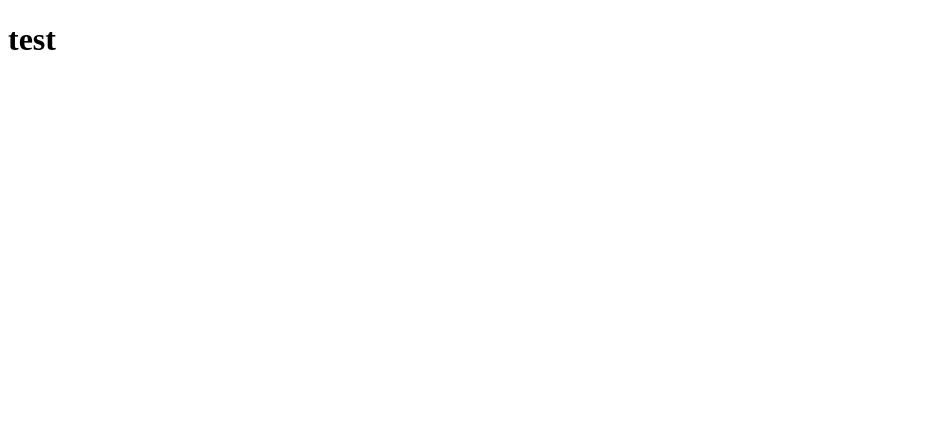
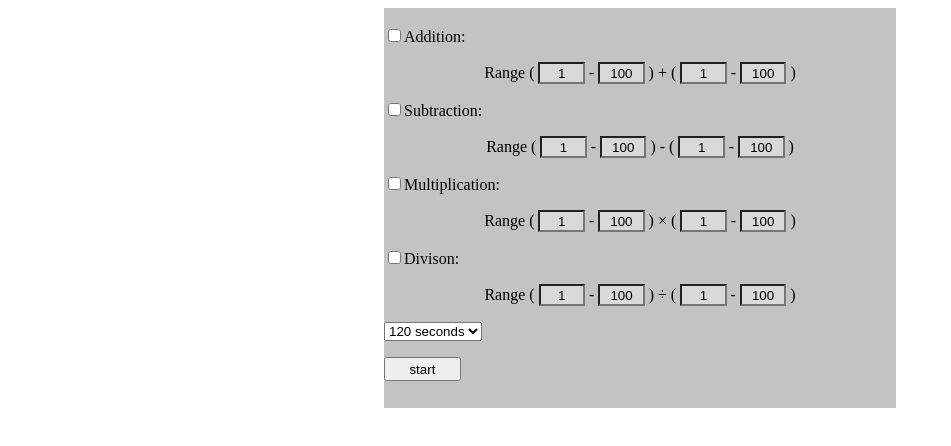
Before and after one commit to 17AIS/men-math, a plain HTML site: page public/index.html in a window 1280 px wide. Shown: the whole page, without its empty margins (0-951 px from the left). Drawn offline with Linux system fonts and the light colour scheme.

Commit message:
finished the frontend of the first page

```diff
--- /dev/null
+++ b/public/button.js
@@ -0,0 +1,7 @@
+
+
+const test =  document.getElementById('additionMax1')
+const hello = document.getElementById('additionMax1')
+function check() {
+    alert(hello)
+}
--- a/public/index.html
+++ b/public/index.html
@@ -1,5 +1,96 @@
 <!DOCTYPE html>
 
-<title>men math</title>
+<head>
 
-<h1>test</h1>
+    <title style="color: aqua;">men math</title>
+    <link href="style.css" rel="stylesheet">
+    <script src="button.js"></script>
+
+
+</head>
+
+<body>
+    <div class="menu-backgroud">
+
+        <div style="font-size: 16px;">
+                    <div style="-webkit-text-fill-color: rgb(195, 195, 195) ;">a</div>
+        </div>
+        <div>
+            <input type="checkbox" data-user-id="additioOption">Addition:
+            <p style="text-align: center;">
+                Range (
+                <input class="range"   data-user-id="additionMin1" value="1">
+                -
+                <input class="range"   data-user-id="additionMax1" value="100">
+                ) + (
+                <input class="range"   data-user-id="additionMin2" value="1">
+                -
+                <input class="range"   data-user-id="additionMax2" value="100">
+                )
+            </p>
+        </div>
+
+        <div>
+            <input type="checkbox" data-user-id="subtractionOption">Subtraction:
+            <p style="text-align: center;">
+                Range (
+                <input class="range"   data-user-id="subtractionMin1" value="1">
+                -
+                <input class="range"   data-user-id="subtractionMax1" value="100">
+                ) - (
+                <input class="range"   data-user-id="subtractionMin2" value="1">
+                -
+                <input class="range"   data-user-id="subtractionMax2" value="100">
+            )
+            </p>
+        </div>
+
+        <div>
+            <input type="checkbox" data-user-id="multiplicationOption">Multiplication:
+            <p style="text-align: center;">
+                Range (
+                <input class="range"   data-user-id="multiplicationMin1" value="1">
+                -
+                <input class="range"   data-user-id="multiplicationMax1" value="100">
+                ) × (
+                <input class="range"   data-user-id="multiplicationMin2" value="1">
+                -
+                <input class="range"   data-user-id="multiplicationMax2" value="100">
+                )
+            </p>
+        </div>
+
+        <div>
+            <input type="checkbox" data-user-id="divisonOption">Divison:
+            <p style="text-align: center;">
+            Range (
+            <input class="range"   data-user-id="divisonMin1" value="1">
+            -
+            <input class="range"   data-user-id="divisonMax1" value="100">
+            ) ÷ (
+            <input class="range"   data-user-id="divisonMin2" value="1">
+            -
+            <input class="range"   data-user-id="divisonMax2" value="100">
+            )
+            </p>
+        </div>
+
+        <p>
+            <select data-user-id="timing">
+                <option value="30">30 seconds</option>
+                <option value="60">60 seconds</option>
+                <option value="90">90 seconds</option>
+                <option selected value="120">120 seconds</option>
+                <option value="150">150 seconds</option>
+                <option value="180">180 seconds</option>
+                <option value="210">210 seconds</option>
+                <option value="240">240 seconds</option>
+                <option value="270">270 seconds</option>
+                <option value="300">300 seconds</option>
+            </select>
+        </p>
+        <button class="startButton" syle="margin: right;" Onclick="check()">start</button>
+    </div>
+
+
+</body>
--- /dev/null
+++ b/public/style.css
@@ -0,0 +1,27 @@
+.menu-backgroud {
+    height: 50vh;
+    width: 40vw;
+    background-color: rgb(195, 195, 195);
+    margin: 0px auto;
+    /* padding: 0px; */
+}
+
+.range {
+    height: 2vh;
+    width: 3vw;
+    background-color: rgb(217, 217, 217);
+    margin: auto;
+    /* position: relative; */
+    text-align: center;
+
+
+}
+
+.range::background_num {
+    color:brown;
+}
+
+.startButton {
+    height: 3vh;
+    width: 6vw;
+}
--- a/server.js
+++ b/server.js
@@ -10,9 +10,7 @@ const __dirname = path.dirname(__filename)
 
 app.use(express.static('public'))
 
-// app.get('/', (res) => {
-//     res.sendFile(path.join(__dirname, 'public', ))
-// })
+
 
 app.listen(PORT, () => {
     console.log(`server is running at http://localhost:${PORT}/`)
```
Also changed, not shown: public/main.css (deleted).
